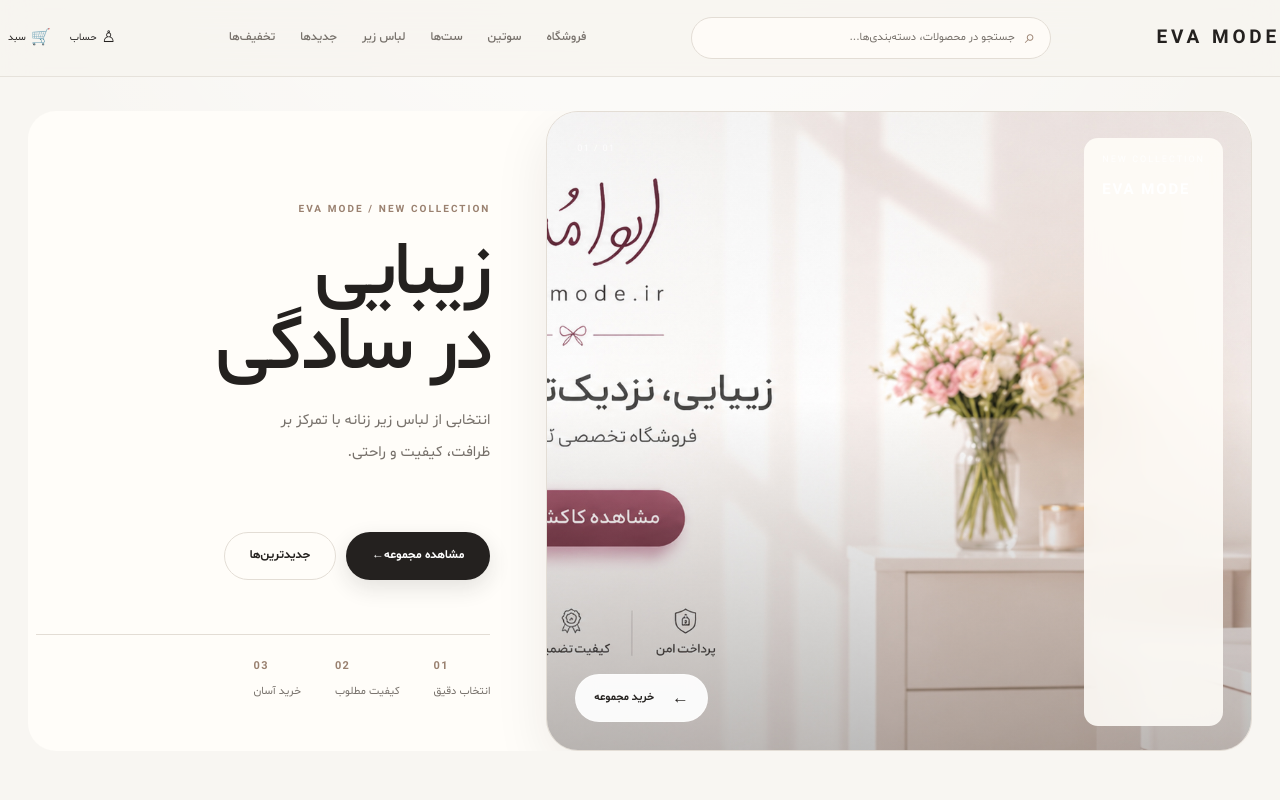
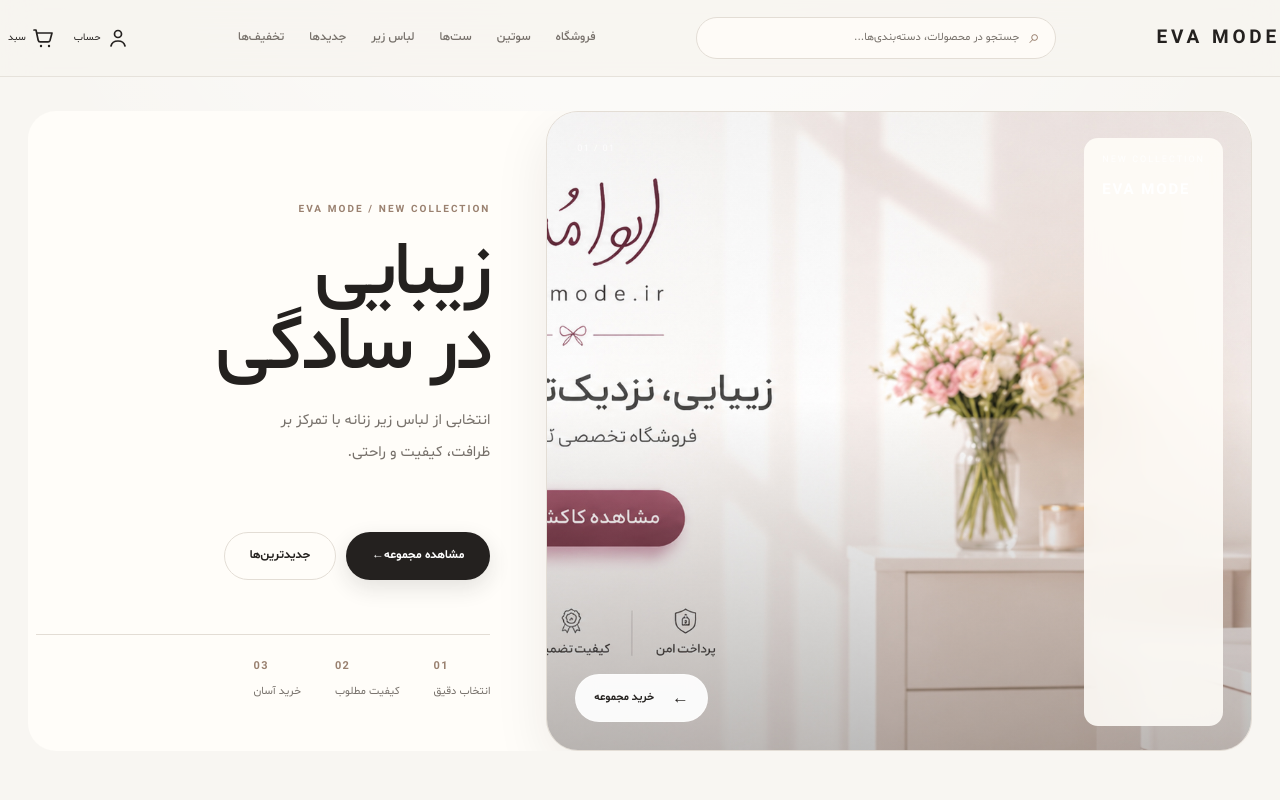
Before and after one commit to evamode29/eva-mode, a Next.js app: page / in a window 1280 px wide. Shown: the top 800 px of the page. Built offline with nearby package versions, Linux system fonts and the light colour scheme; no server answers; the database is empty.

Commit message:
Improve header cart icon and cart count

```diff
--- a/components/layout/Header.tsx
+++ b/components/layout/Header.tsx
@@ -2,9 +2,41 @@
 
 import Link from "next/link";
 import { useState } from "react";
+import { useCart } from "@/components/cart/CartContext";
+
+function CartIcon() {
+  return (
+    <svg viewBox="0 0 24 24" width="24" height="24" fill="none" aria-hidden="true">
+      <path
+        d="M3 4h2l2.2 10.2a2 2 0 0 0 2 1.6h7.9a2 2 0 0 0 1.9-1.4L21 7H6"
+        stroke="currentColor"
+        strokeWidth="1.7"
+        strokeLinecap="round"
+        strokeLinejoin="round"
+      />
+      <circle cx="10" cy="20" r="1.2" fill="currentColor" />
+      <circle cx="18" cy="20" r="1.2" fill="currentColor" />
+    </svg>
+  );
+}
+
+function UserIcon() {
+  return (
+    <svg viewBox="0 0 24 24" width="24" height="24" fill="none" aria-hidden="true">
+      <circle cx="12" cy="8" r="3.5" stroke="currentColor" strokeWidth="1.7" />
+      <path
+        d="M5 20c.7-3.3 3.1-5 7-5s6.3 1.7 7 5"
+        stroke="currentColor"
+        strokeWidth="1.7"
+        strokeLinecap="round"
+      />
+    </svg>
+  );
+}
 
 export function Header() {
   const [menuOpen, setMenuOpen] = useState(false);
+  const { totalItems } = useCart();
 
   return (
     <header className="site-header">
@@ -31,12 +63,19 @@
 
         <div className="header-actions">
           <Link href="/account" className="header-action" aria-label="حساب کاربری">
-            <span className="header-action-icon">♙</span>
+            <span className="header-action-icon"><UserIcon /></span>
             <span>حساب</span>
           </Link>
 
-          <Link href="/cart" className="header-action" aria-label="سبد خرید">
-            <span className="header-action-icon">🛒</span>
+          <Link href="/cart" className="header-action header-cart-action" aria-label="سبد خرید">
+            <span className="header-action-icon header-cart-icon">
+              <CartIcon />
+              {totalItems > 0 && (
+                <span className="header-cart-badge" aria-label={`${totalItems} کالا در سبد`}>
+                  {totalItems > 99 ? "۹۹+" : totalItems.toLocaleString("fa-IR")}
+                </span>
+              )}
+            </span>
             <span>سبد</span>
           </Link>
 
```
